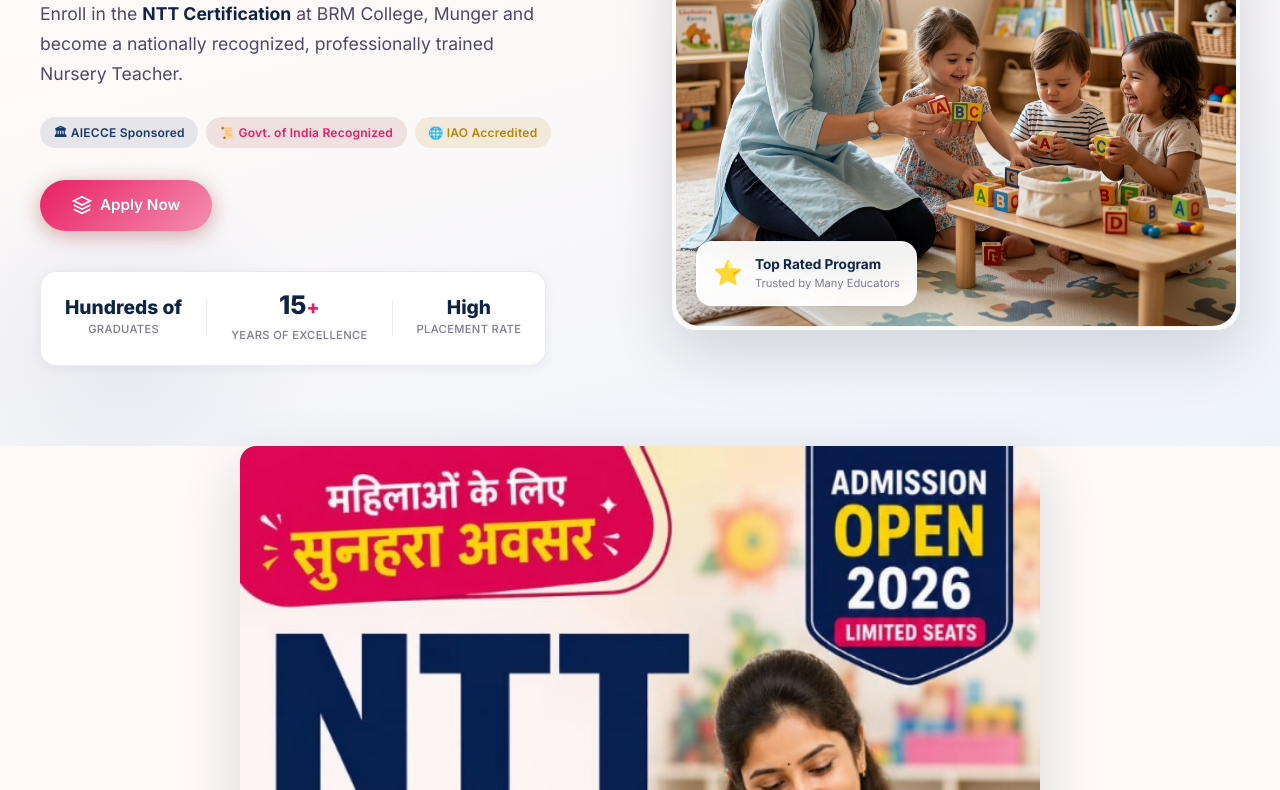
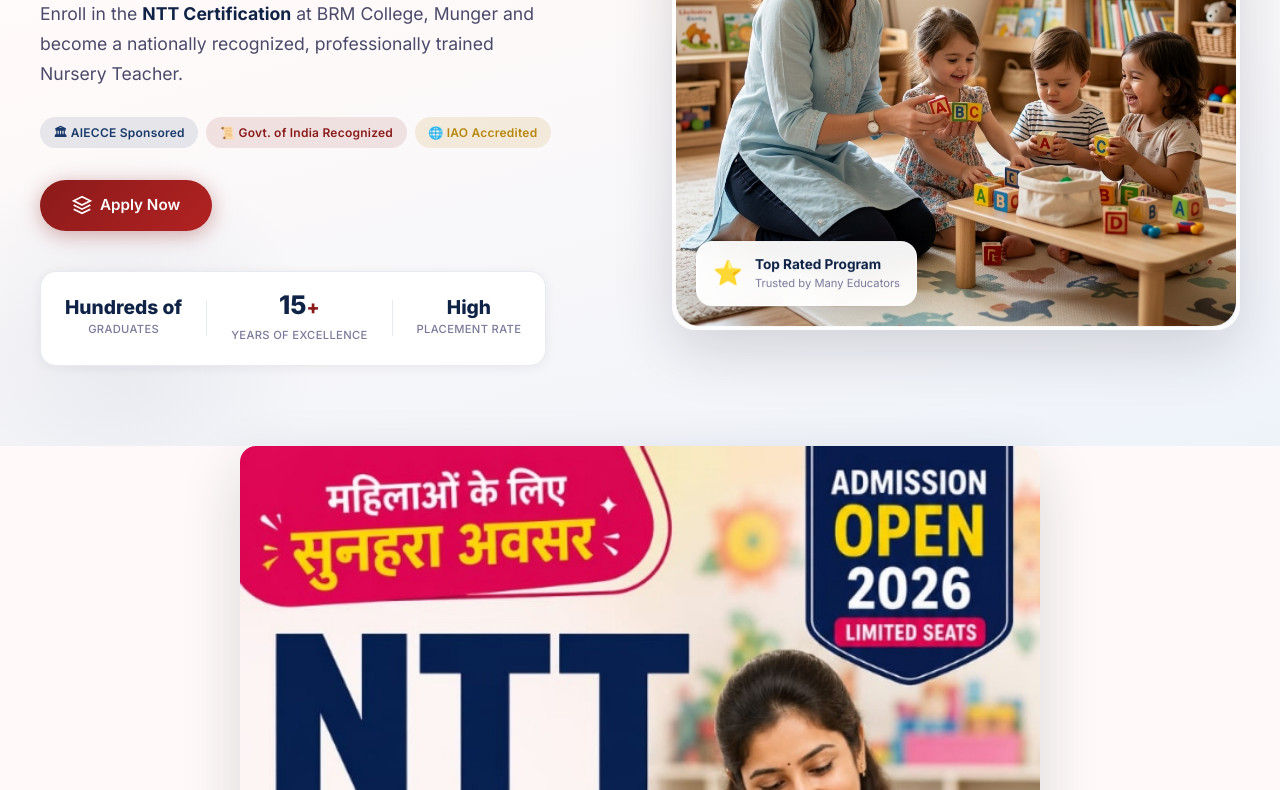
Before and after one commit to anupamsarashwat1-cloud/ntt-munger, a plain HTML site: page index.html in a window 1280 px wide. Shown: the part 389-1179 px from the top of the page. Drawn offline with nearby package versions, Linux system fonts and the light colour scheme.

Commit message:
Revert ruby to red, keep boxes light pink

```diff
--- a/index.html
+++ b/index.html
@@ -8,7 +8,7 @@
   <link rel="preconnect" href="https://fonts.googleapis.com" />
   <link rel="preconnect" href="https://fonts.gstatic.com" crossorigin />
   <link href="https://fonts.googleapis.com/css2?family=Inter:wght@300;400;500;600;700;800;900&family=Playfair+Display:wght@700;800&display=swap" rel="stylesheet" />
-  <link rel="stylesheet" href="style.css?v=14" />
+  <link rel="stylesheet" href="style.css?v=15" />
 </head>
 <body>
 
--- a/style.css
+++ b/style.css
@@ -5,9 +5,9 @@
 
 /* ─── Design Tokens ─── */
 :root {
-  --ruby:       #e91e63;
-  --ruby-light: #f48fb1;
-  --ruby-dark:  #c2185b;
+  --ruby:       #8b1a1a;
+  --ruby-light: #b22222;
+  --ruby-dark:  #6b1414;
   --pink-light: #fdf0f4;
   --navy:       #1a3a6b;
   --navy-light: #2e5fa3;
@@ -567,11 +567,11 @@
 }
 
 .trust-badge {
-  background: var(--cream);
+  background: var(--pink-light);
   border-radius: var(--radius-md);
   padding: 2rem 1.5rem;
   text-align: center;
-  border: 1px solid var(--border);
+  border: 1px solid rgba(233, 30, 99, 0.15);
   transition: var(--transition);
   position: relative;
   overflow: hidden;
```
